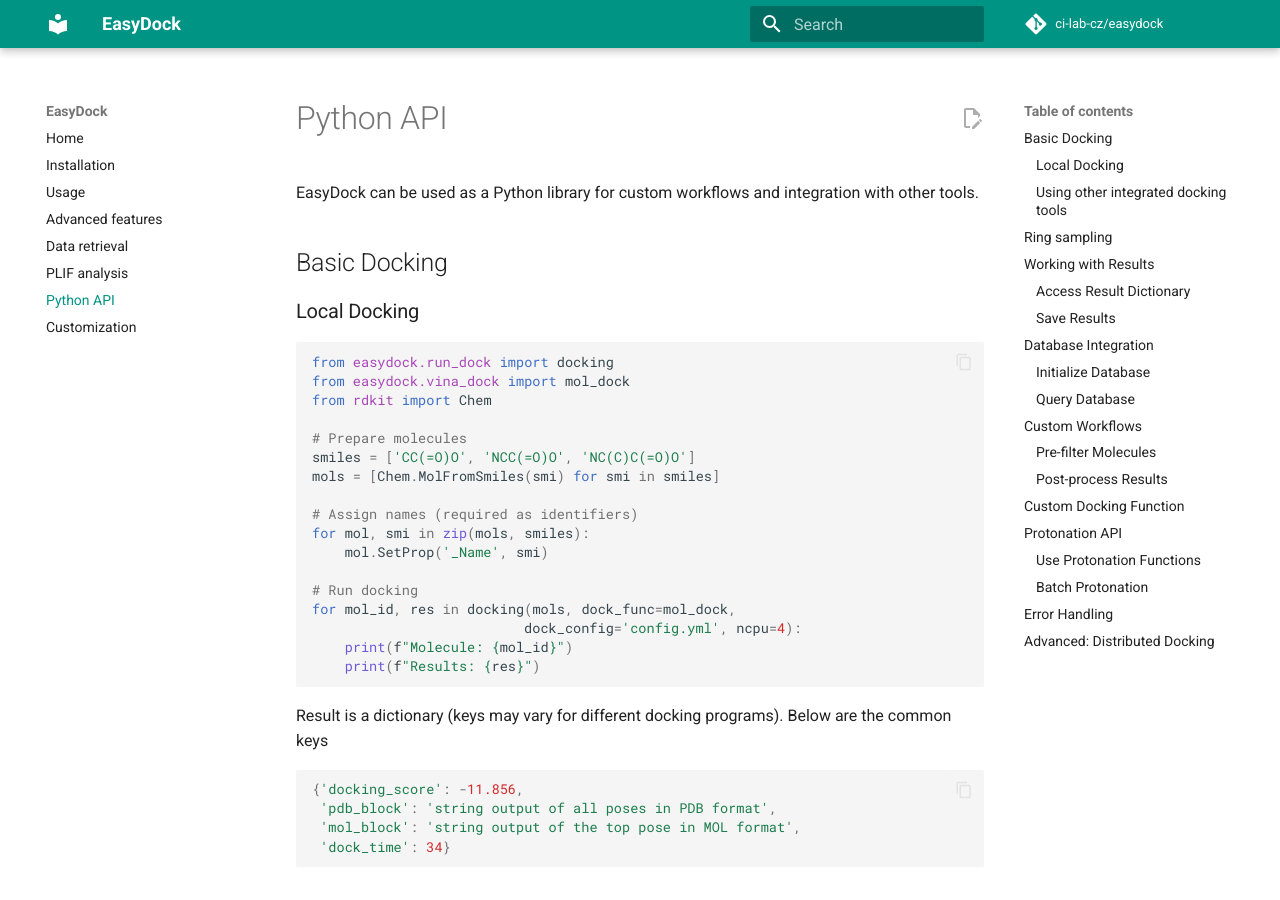
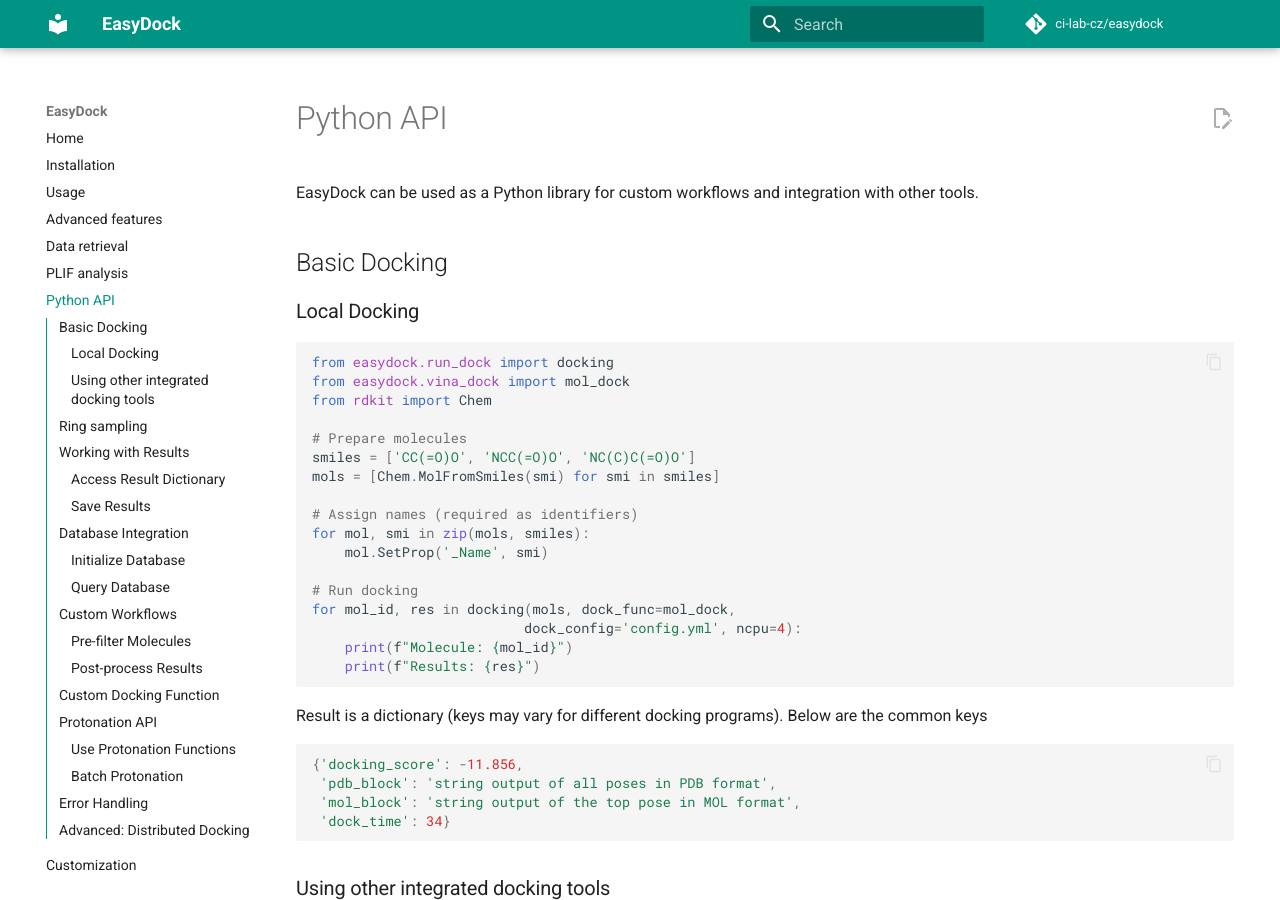
Before and after one commit to ci-lab-cz/easydock, an MkDocs documentation site: the page built from docs/python_api.md, in a window 1280 px wide and 900 px high. Built offline with MkDocs 1.6.1 and Material for MkDocs 9.7.7, drawn with Linux system fonts in a browser that asks for light colours; comment, search, counter and statistics services are not loaded.

Commit message:
Change the navigation position in docs

```diff
--- a/mkdocs.yml
+++ b/mkdocs.yml
@@ -12,8 +12,10 @@ theme:
     - navigation.instant
     - navigation.tracking
     - navigation.left
+    - navigation.expand
     - content.code.copy
     - content.action.edit
+    - toc.integrate
   palette:
     - scheme: default
       primary: teal
```
